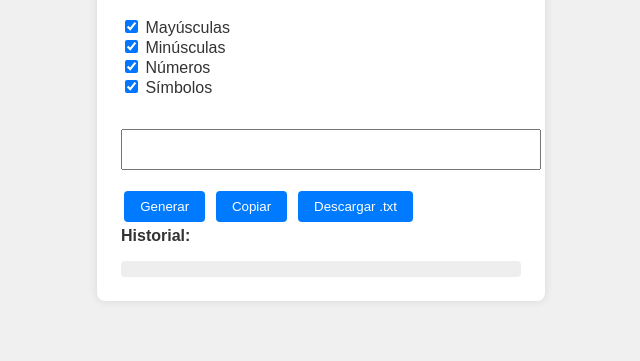
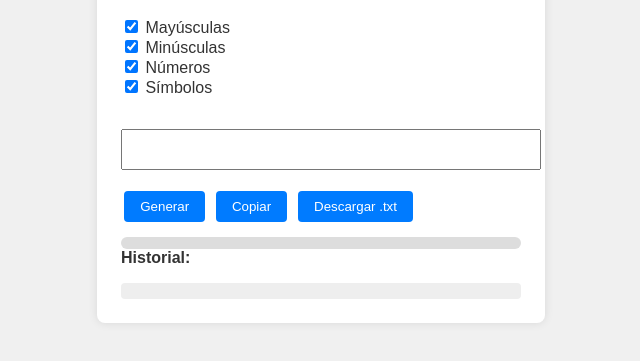
Before and after one commit to smmm313/generador-password, a plain HTML site: page index.html in a window 1280 px wide. Shown: the part 127-488 px from the top of the page, without its empty margins (319-959 px from the left). Drawn offline with Linux system fonts and the light colour scheme.

Commit message:
Update style.css

```diff
--- a/style.css
+++ b/style.css
@@ -64,3 +64,17 @@ button:hover {
   max-height: 100px;
   overflow-y: auto;
 }
+#strengthContainer {
+  width: 100%;
+  height: 12px;
+  background-color: #ddd;
+  border-radius: 6px;
+  margin-top: 10px;
+  overflow: hidden;
+}
+
+#strengthBar {
+  height: 100%;
+  width: 0%;
+  transition: width 0.3s ease;
+}
```
